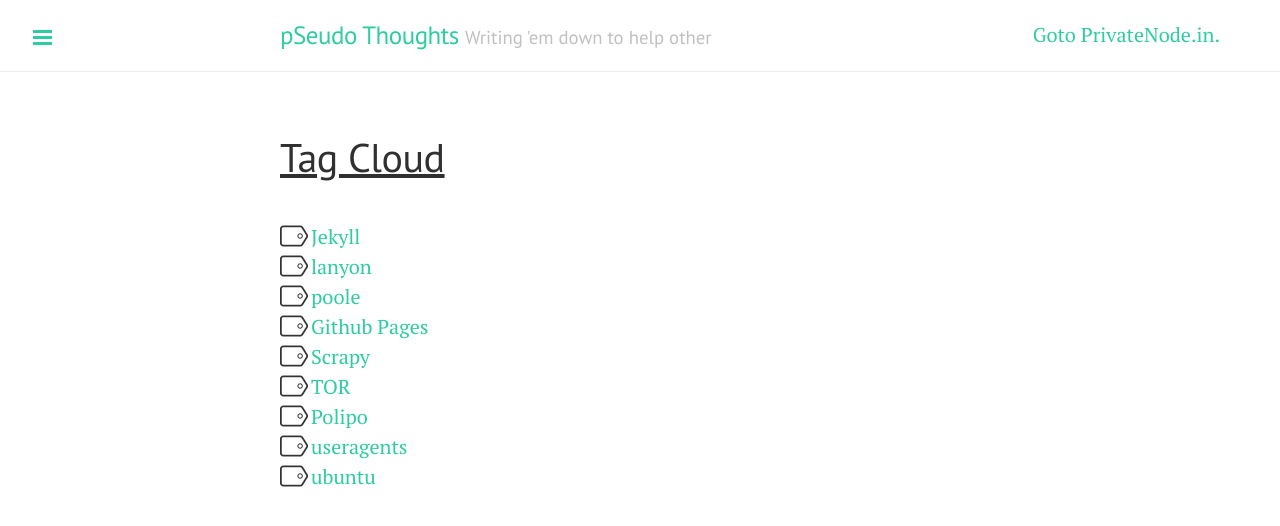
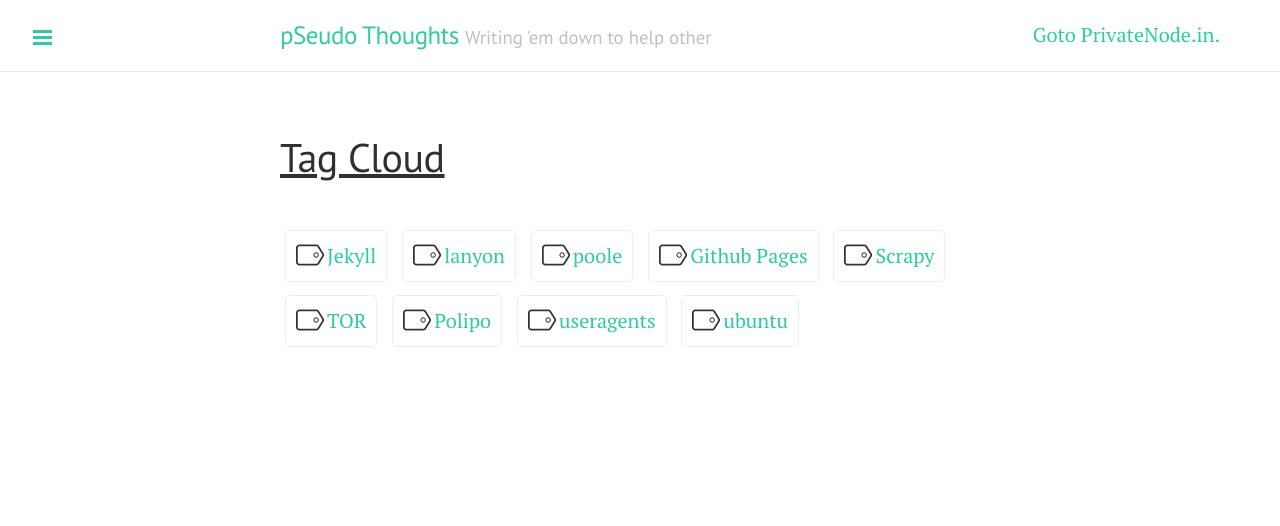
Before and after one commit to DharmeshPandav/dharmeshpandav.github.io, a Jekyll site: the page built from tags/index.html, in a window 1280 px wide. Shown: the top 526 px of the page. Built offline with Jekyll 4.4.1, drawn with Linux system fonts in a browser that asks for light colours; nearby versions of some CDN libraries; Markdown is read by kramdown in place of the engine named in the settings.

Commit message:
playig with tags formating

```diff
--- a/tags/index.html
+++ b/tags/index.html
@@ -12,7 +12,7 @@ title: Tag Cloud
     {% endfor %} -->
 
 	{% for tag in site.tags %}
-    <a class="firm class="tag-list"" href="/tags/{{ tag[0] }}">
+    <a class="firm tag-list" href="/tags/{{ tag[0] }}">
 		<div>
 			{{ tag[0] }}
 			<span class="tag-icon-prefix"></span>
```
